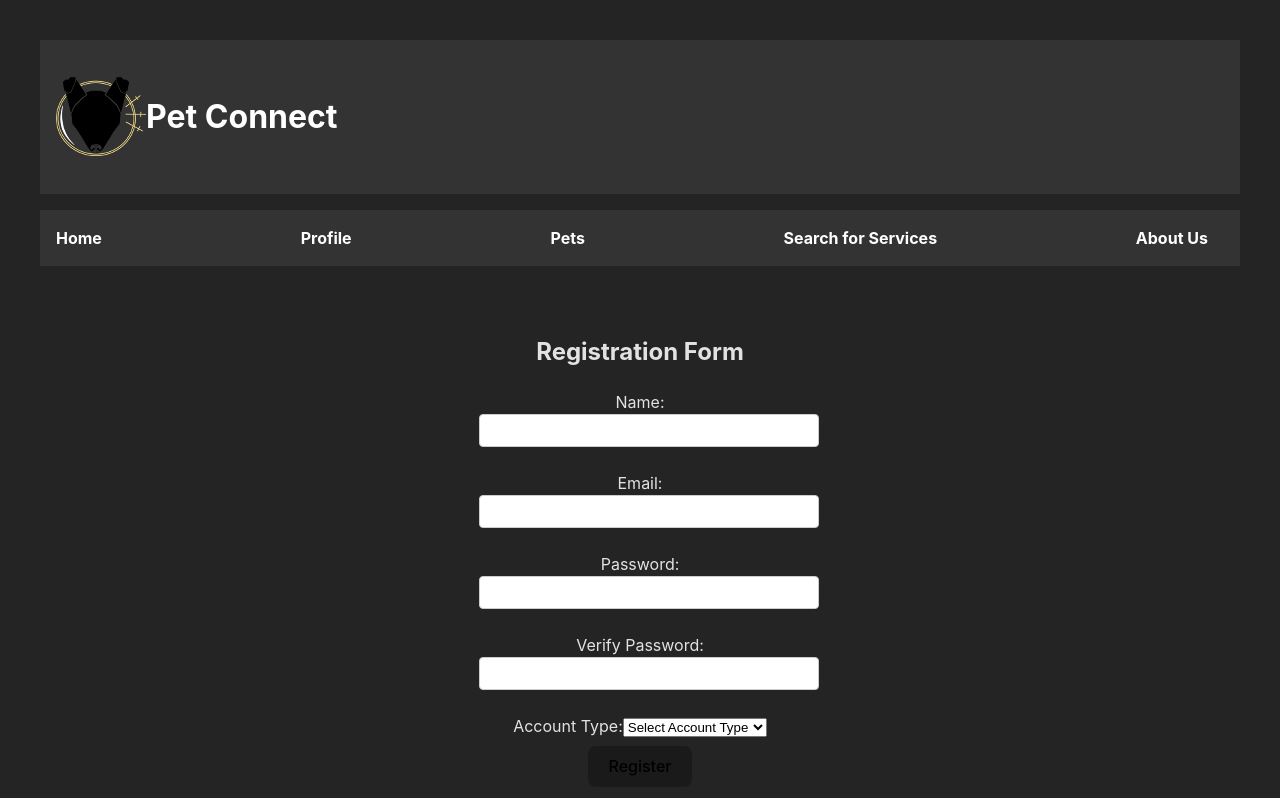
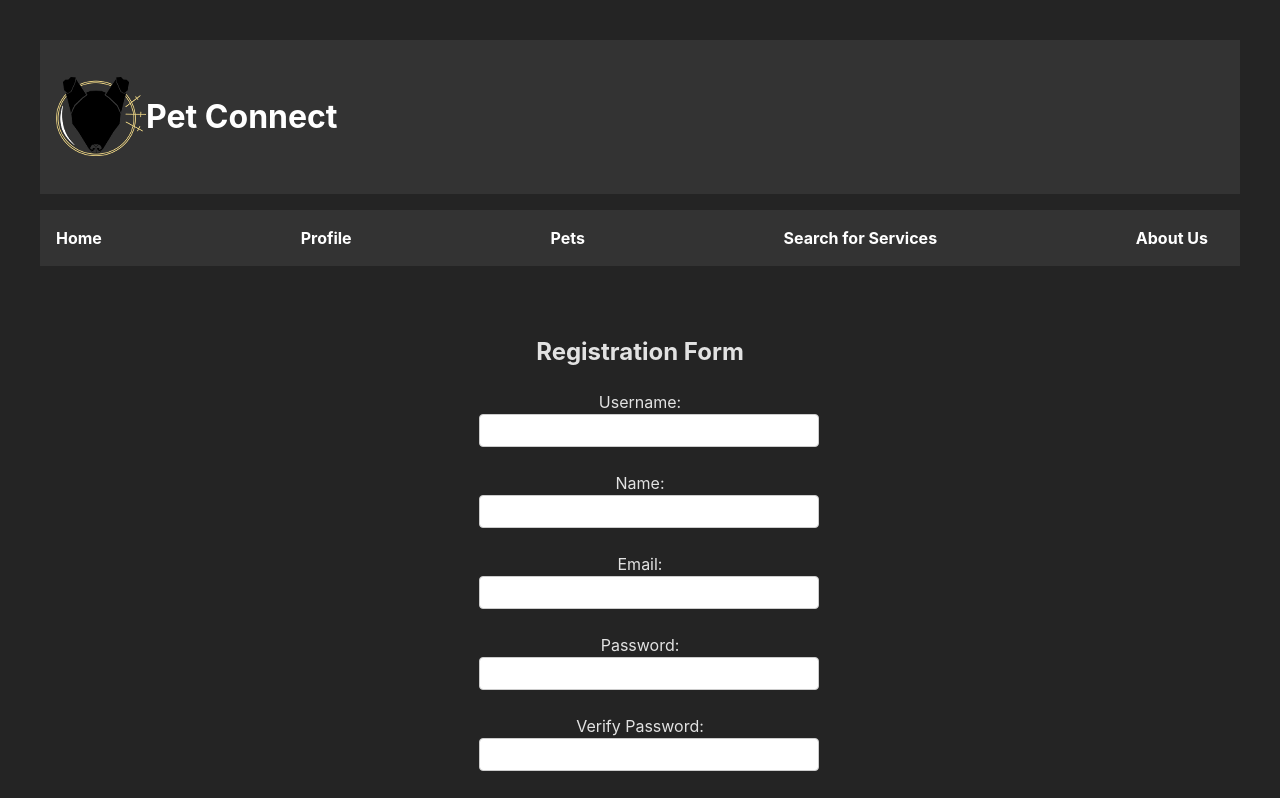
Before and after one commit to marksofdespair/PetConnect-React, a React (Vite) app: page /RegisterForm in a window 1280 px wide. Shown: the top 798 px of the page. Built offline with nearby package versions, Linux system fonts and the light colour scheme.

Commit message:
minor adjustments

```diff
--- a/src/Pages/RegisterForm.jsx
+++ b/src/Pages/RegisterForm.jsx
@@ -3,6 +3,7 @@ import axios from 'axios';
 
 const RegisterForm = () => {
   const [formData, setFormData] = useState({
+    username: '',
     name: '',
     email: '',
     password: '', // Add password field
@@ -41,6 +42,10 @@ const RegisterForm = () => {
       {error && <div style={{ color: 'red' }}>{error}</div>}
       <form onSubmit={handleSubmit}>
         <label>
+          Username:
+          <input type="text" name="username" value={formData.username} onChange={handleChange} />
+        </label>
+        <label>
           Name:
           <input type="text" name="name" value={formData.name} onChange={handleChange} />
         </label>
```
